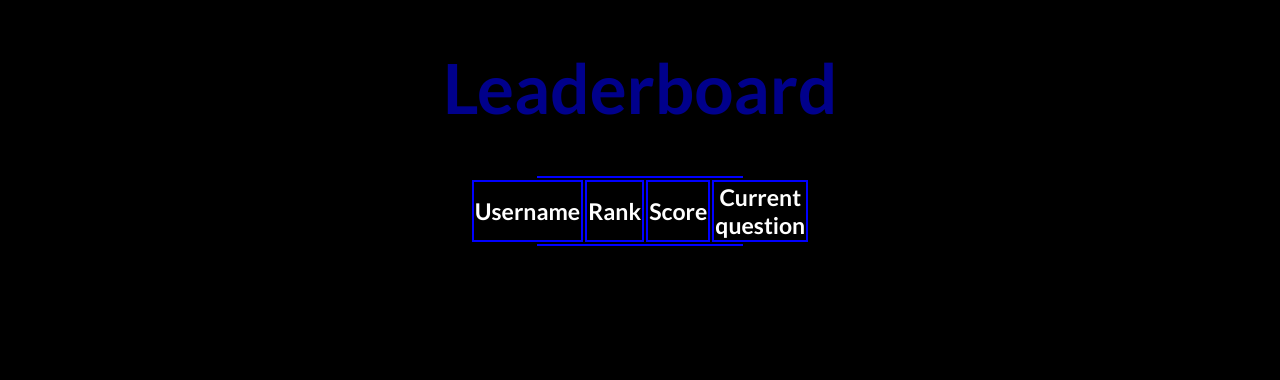
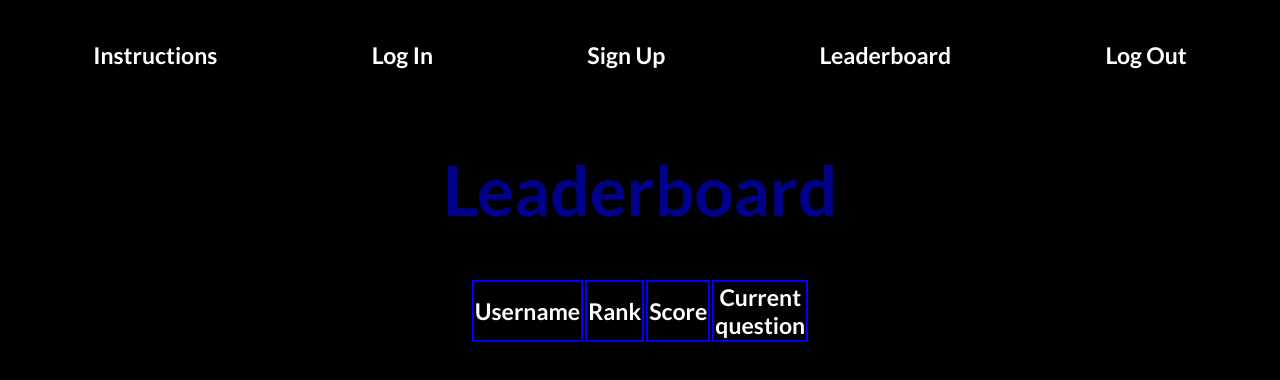
Before and after one commit to ACM-JUIT/Quiz-Portal, a website: page public/leaderboard.html in a window 1280 px wide. Drawn offline with Linux system fonts and the light colour scheme; no server answers.

Commit message:
leaderboard

```diff
--- a/public/leaderboard.html
+++ b/public/leaderboard.html
@@ -7,6 +7,16 @@
     <link rel="stylesheet" href="res/css/leaderboard.css">
 </head>
 <body>
+  <nav>
+    <div class="container">
+        <div class="item"> <li><a href="instructions.html">Instructions</a></li></div>
+        <div class="item"> <li><a href="login.html">Log In</a></li></div>
+        <div class="item"> <li><a href="signup.html">Sign Up</a></li></div>
+        <div class="item"> <li><a href="leaderboard.html">Leaderboard</a></li></div>
+        <div class="item"> <li><a onclick="logout_user()">Log Out</a></li></div>
+    </div>
+</nav>
+
     <h1>Leaderboard</h1>
     <div id="leaderboard">
     <table id="leaderboardtable">
--- a/public/res/css/leaderboard.css
+++ b/public/res/css/leaderboard.css
@@ -10,15 +10,40 @@
 #leaderboard{
     margin:0 auto;
     display: block;
-  text-align: center;
-    height:8%;
-    width:16%;
-
-    border:2px solid blue;
+    text-align: center;
+    height: 8%;
+    width: 16%;
     display: flex;
     justify-content:center ;
+}
 
+.container{
+    display:flex;
+    flex-wrap:wrap;
+    justify-content: space-around;
+    align-items: baseline;
+    list-style: none;
+    border: 8px solid black;
 }
+.item{
+    font-weight: 500;
+    font-size:0.8em;
+    padding:2% 2%;
+    flex-grow: 1;
+    font-weight: bolder;
+    text-align: center;
+    font-family:'Benne', serif;
+}
+
+a{
+    text-decoration: none;
+    cursor: pointer;
+}
+
+a:hover{
+    color:darkblue;
+}
+
 th{
     border:2px solid blue;
     width:39%;
@@ -28,6 +53,6 @@ td{
 }
 h1{
     text-align: center;
-            font-size: 3em;
-            color:darkblue;
+    font-size: 3em;
+    color:darkblue;
 }
```
